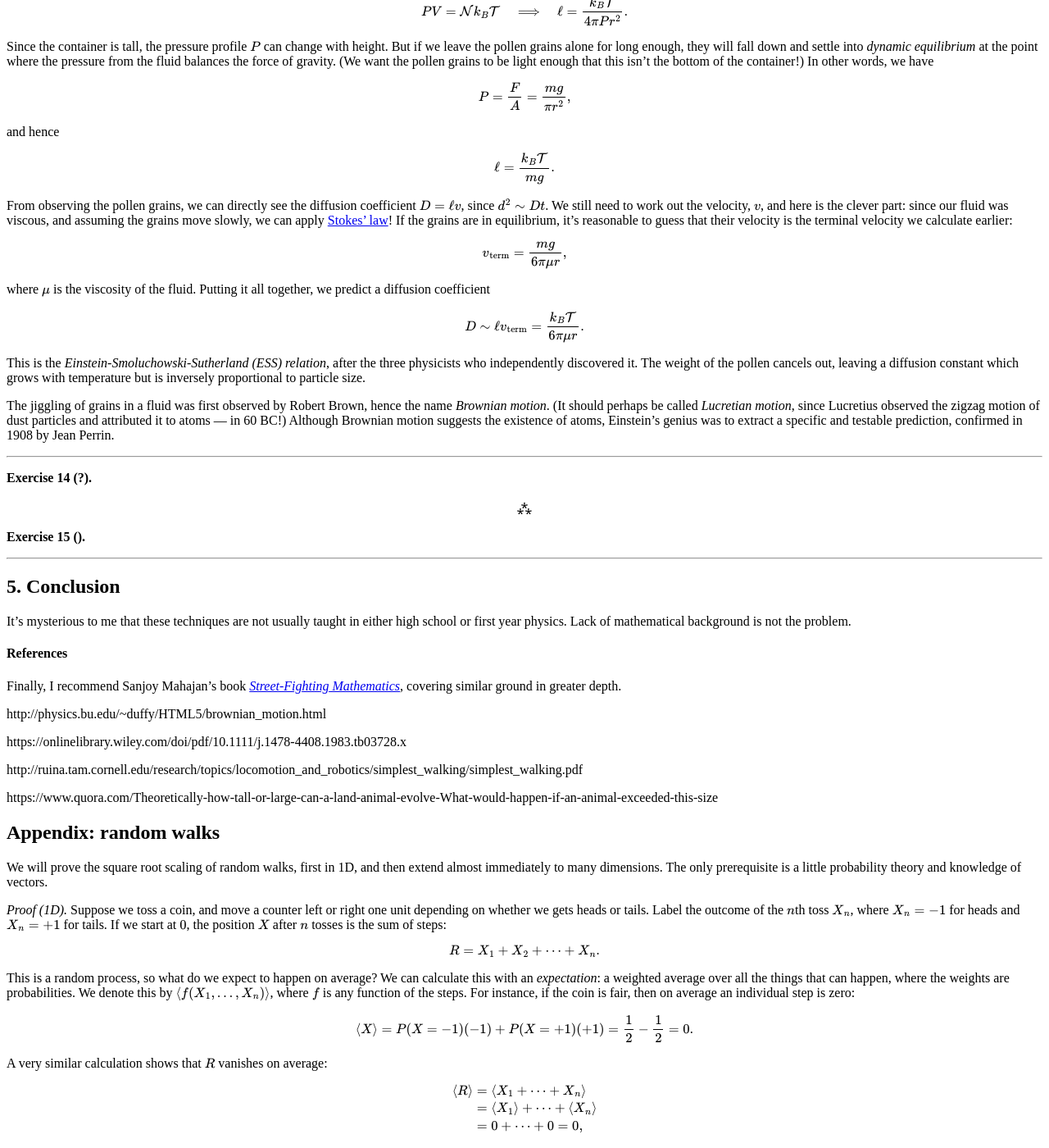
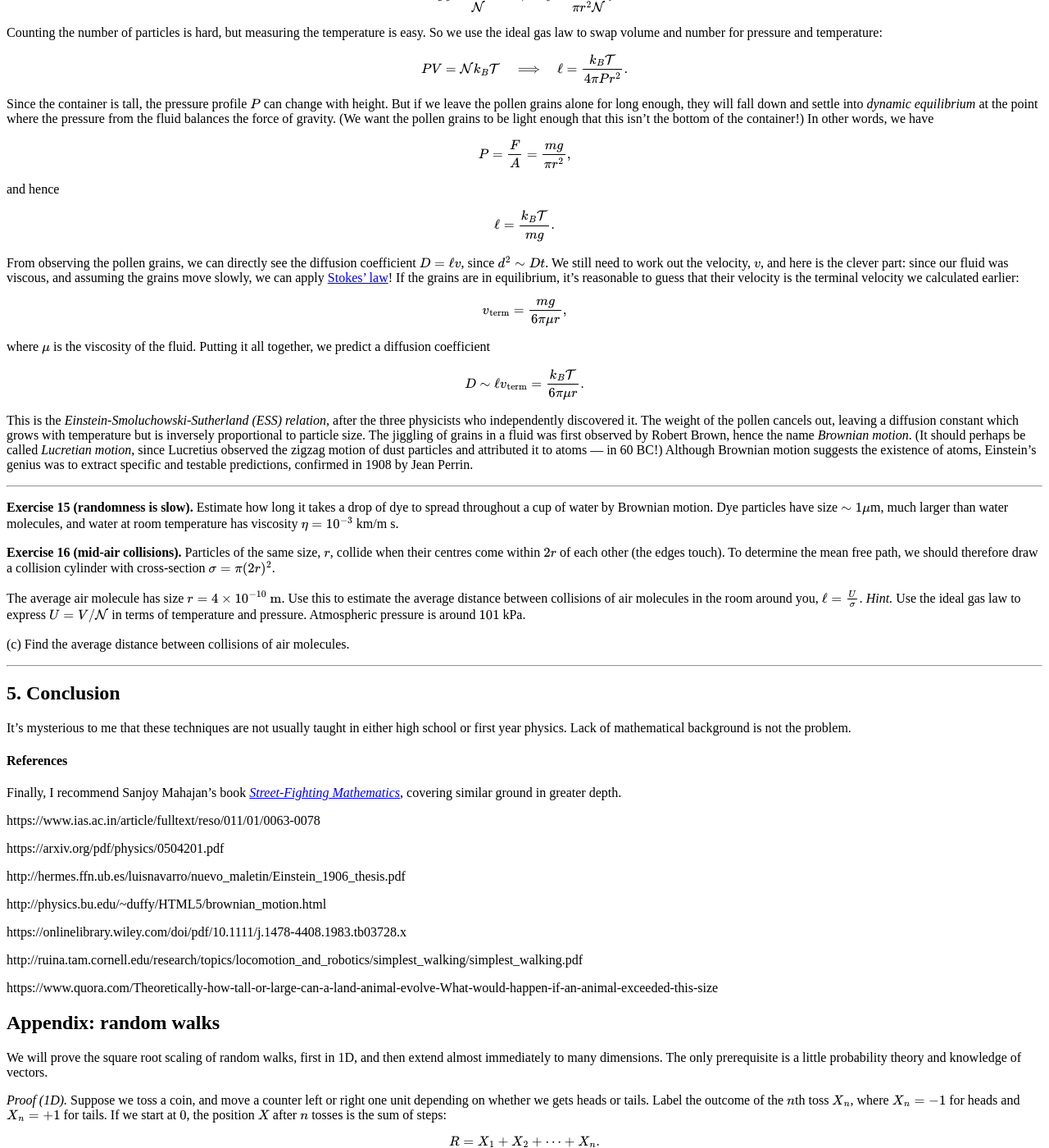
Before and after one commit to hapax/hapax.github.io, a Jekyll site: the page built from assets/simple-physics.md, in a window 1280 px wide and 1400 px high, scrolled down 10567 px. Shown: the whole window at 82% size. Built offline with Jekyll 4.4.1, drawn with Linux system fonts in a browser that asks for light colours; our own code applies the rules of GitHub Pages for plain Markdown files; formulas are drawn with MathJax 3; a script that is not in the unit is left out.

Commit message:
Update simple-physics.md

```diff
--- a/assets/simple-physics.md
+++ b/assets/simple-physics.md
@@ -1169,7 +1175,7 @@
 part: since our fluid was viscous, and assuming the grains move
 slowly, we can apply <a href="#sec-2-2">Stokes' law</a>!
 If the grains are in equilibrium, it's reasonable to guess that their
-velocity is the terminal velocity we calculate earlier:
+velocity is the terminal velocity we calculated earlier:
 
 $$
 v_{\text{term}} = \frac{mg}{6\pi \mu r},
@@ -1187,25 +1193,38 @@
 The weight of the pollen cancels out, leaving a diffusion constant
 which grows with temperature but is inversely proportional to particle
 size.
-
 The jiggling of grains in a fluid was first observed by Robert Brown,
 hence the name *Brownian motion*.
 (It should perhaps be called *Lucretian motion*, since Lucretius
 observed the zigzag motion of dust particles and attributed it to
 atoms --- in 60 BC!)
 Although Brownian motion suggests the existence of atoms, Einstein's
-genius was to extract a specific and testable prediction, confirmed in
+genius was to extract specific and testable predictions, confirmed in
 1908 by Jean Perrin.
 
 ---
 
-**Exercise 14 (?).**
-
-<p align="center">
-  ⁂
-</p>
-
-**Exercise 15 ().**
+**Exercise 15 (randomness is slow).** Estimate how long it takes a
+  drop of dye to spread throughout a cup of water by Brownian motion.
+  Dye particles have size $\sim 1 \mu$m, much larger than water
+  molecules, and water at room temperature has viscosity $\eta = 10^{-3}$ km/m s.
+
+**Exercise 16 (mid-air collisions).** Particles of the same size, $r$,
+  collide when their centres come within $2r$ of each other (the edges
+  touch). To determine the mean free path, we should therefore draw a
+  collision cylinder with cross-section $\sigma = \pi(2r)^2$.
+
+The average air molecule has size $r = 4 \times 10^{-10} \text{ m}$.
+Use this to estimate the average distance between collisions of air
+molecules in the room around you,
+$$
+\ell = \frac{U}{\sigma}.
+$$
+*Hint.* Use the ideal gas law to express $U = V/\mathcal{N}$ in terms
+of temperature and pressure.
+Atmospheric pressure is around $101$ kPa.
+
+(c) Find the average distance between collisions of air molecules.
 
 ---
 
@@ -1220,6 +1239,12 @@
 Finally, I recommend Sanjoy Mahajan's book
 [*Street-Fighting Mathematics*](http://streetfightingmath.com/),
 covering similar ground in greater depth.
+
+https://www.ias.ac.in/article/fulltext/reso/011/01/0063-0078
+
+https://arxiv.org/pdf/physics/0504201.pdf
+
+http://hermes.ffn.ub.es/luisnavarro/nuevo_maletin/Einstein_1906_thesis.pdf
 
 http://physics.bu.edu/~duffy/HTML5/brownian_motion.html
 
```
Also changed, not shown: other parts of assets/simple-physics.md (+6 -0 lines).
